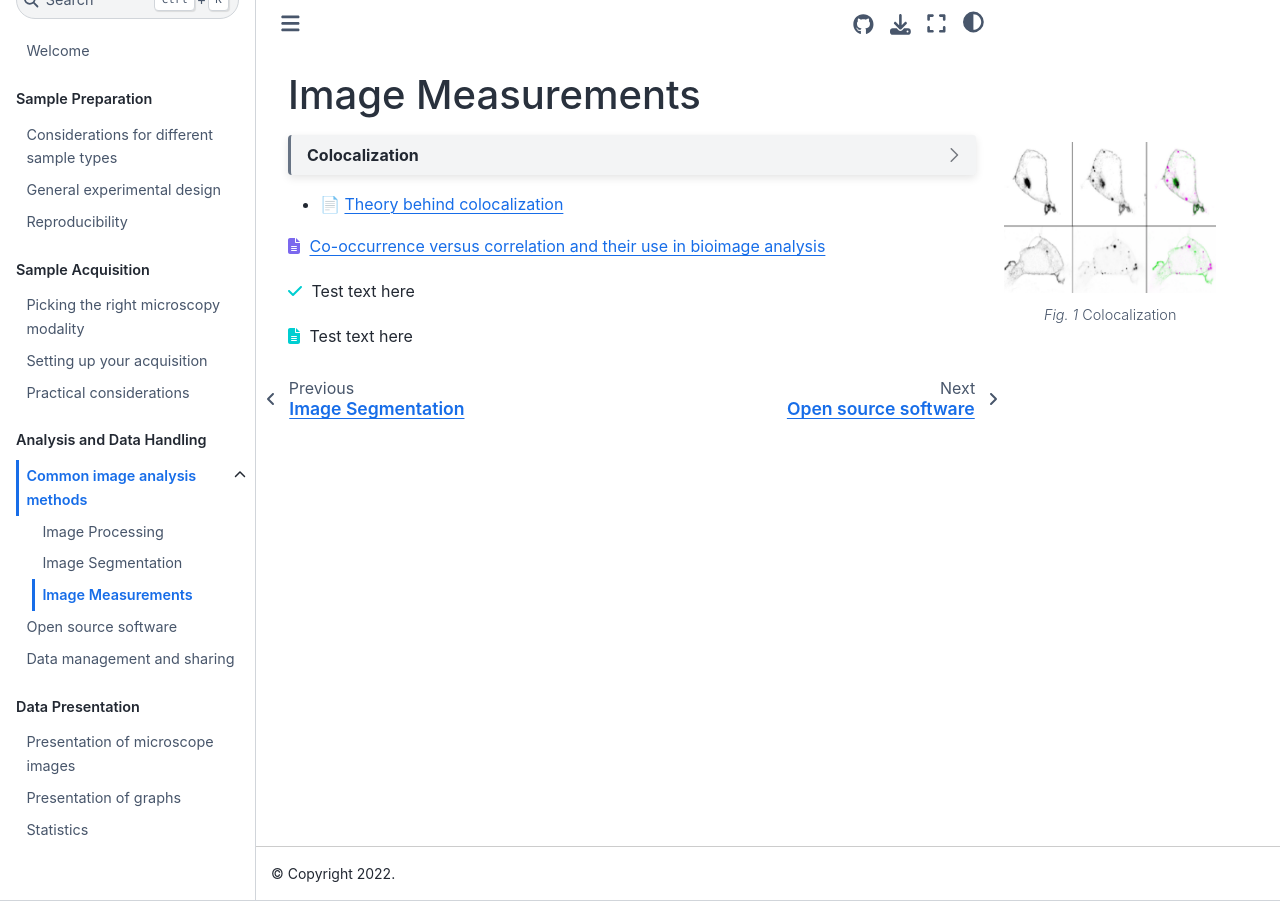
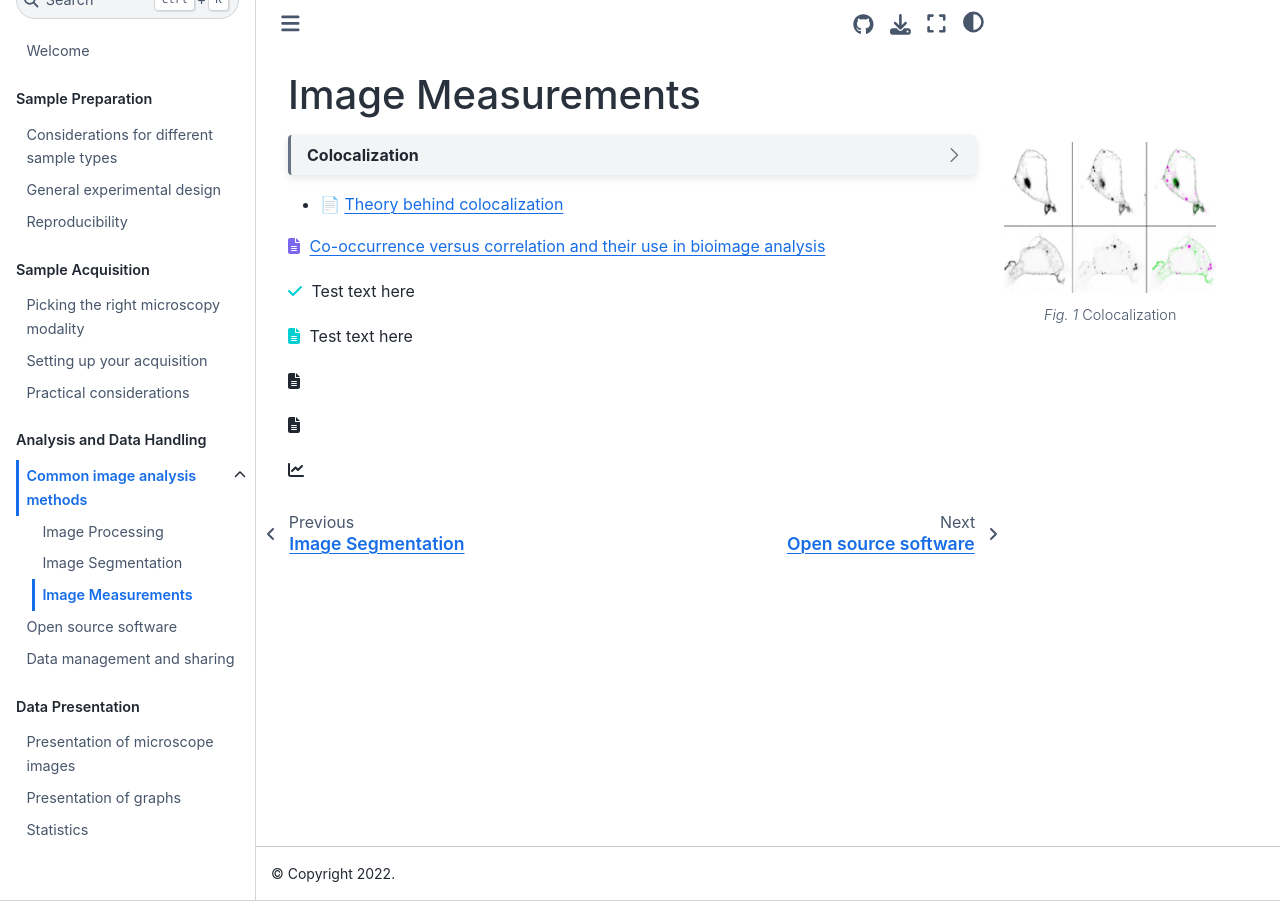
Before and after one commit to bdiazroh/MicroscopyForBeginnersReferenceGuide, a Jupyter Book: the page built from 03_Image_analysis/Image_measurements.md, in a window 1280 px wide. Built offline with Jupyter Book 1.0.4 settings and Sphinx 7.4.7 and the Sphinx Book theme 1.1.4, drawn with Linux system fonts in a browser that asks for light colours.

Commit message:
Update Image_measurements.md

```diff
--- a/03_Image_analysis/Image_measurements.md
+++ b/03_Image_analysis/Image_measurements.md
@@ -22,3 +22,9 @@ types of methods that can be used to obtain this measurement.
 <i class="fa fa-check fa-1x" style="color:DarkTurquoise;margin-right:5px"></i> Test text here
 
 <i class="fa fa-file-text" style="color:DarkTurquoise;margin-right:5px"></i> Test text here
+
+<i class="fa fa-file-text" aria-hidden="true"></i>
+
+<i class="fa fa-file-text"></i>
+
+<i class="fa fa-line-chart" aria-hidden="true"></i>
```
